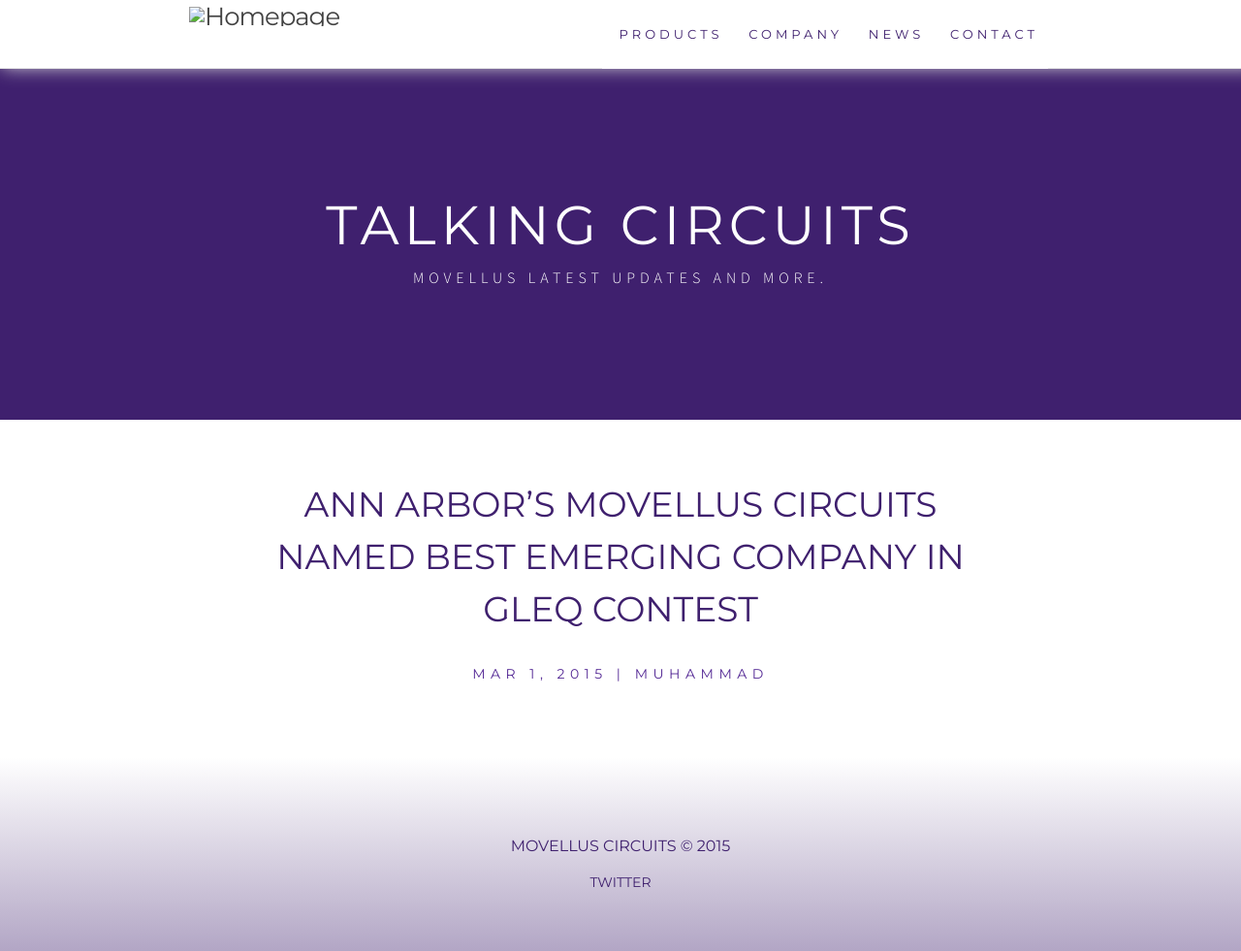
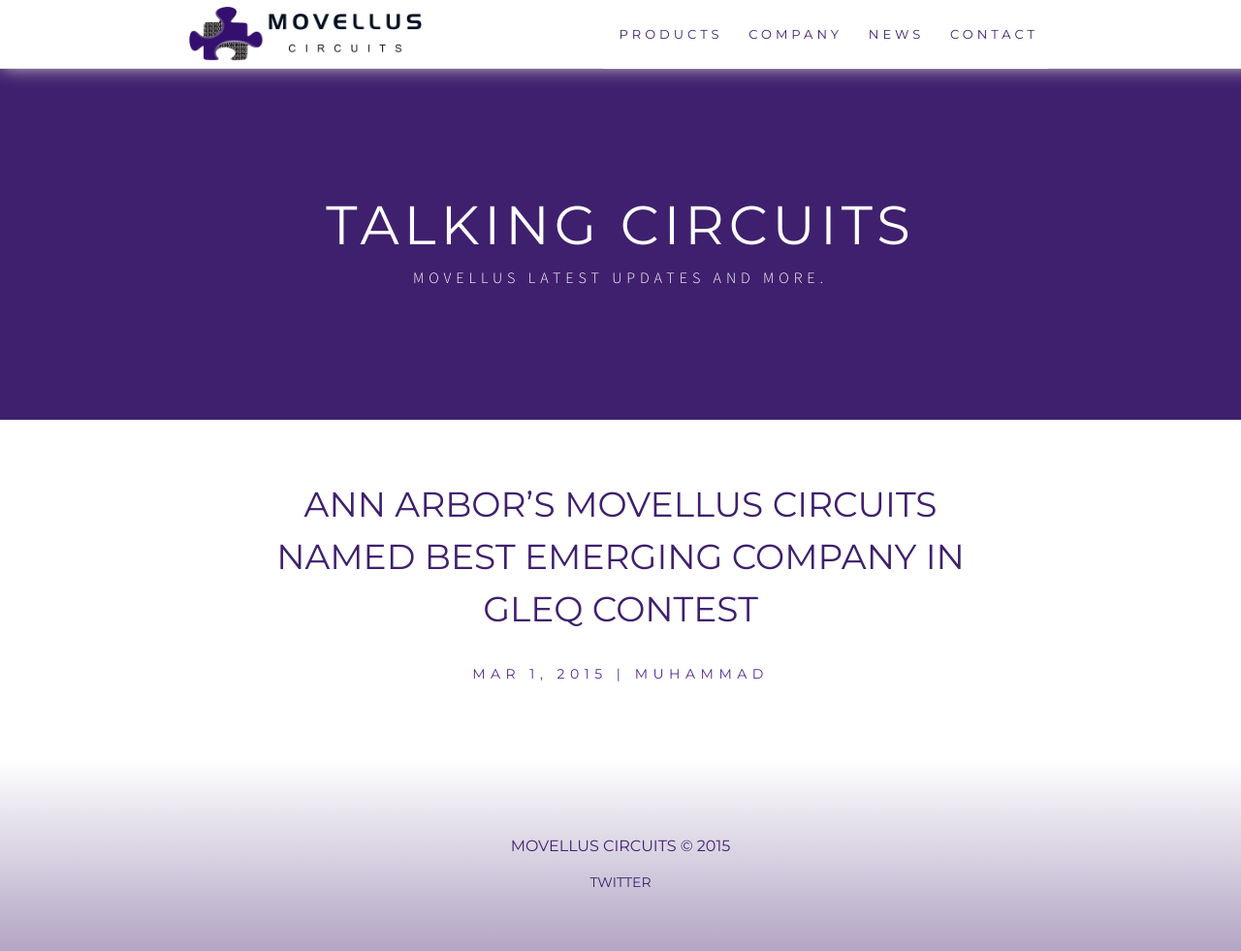
Before and after one commit to zaghmout/movellus, a Jekyll site: the page built from news/index.html, in a window 1280 px wide and 981 px high. Shown: the whole window at 97% size. Built offline with Jekyll 4.4.1, drawn with Linux system fonts in a browser that asks for light colours; nearby versions of some CDN libraries.

Commit message:
fix missing logo when not at the homepage

```diff
--- a/_includes/header.html
+++ b/_includes/header.html
@@ -3,7 +3,7 @@
   <div class="wrapper">
 
     <a class="site-title" href="{{ site.baseurl }}/">
-      <img src="images/m-navbar-logo-min.png" alt="Homepage">
+      <img src="/images/m-navbar-logo-min.png" alt="Homepage">
     </a>
     <nav class="site-nav">
       <a href="#" class="menu-icon">
```
Also changed, not shown: 7 other files.
